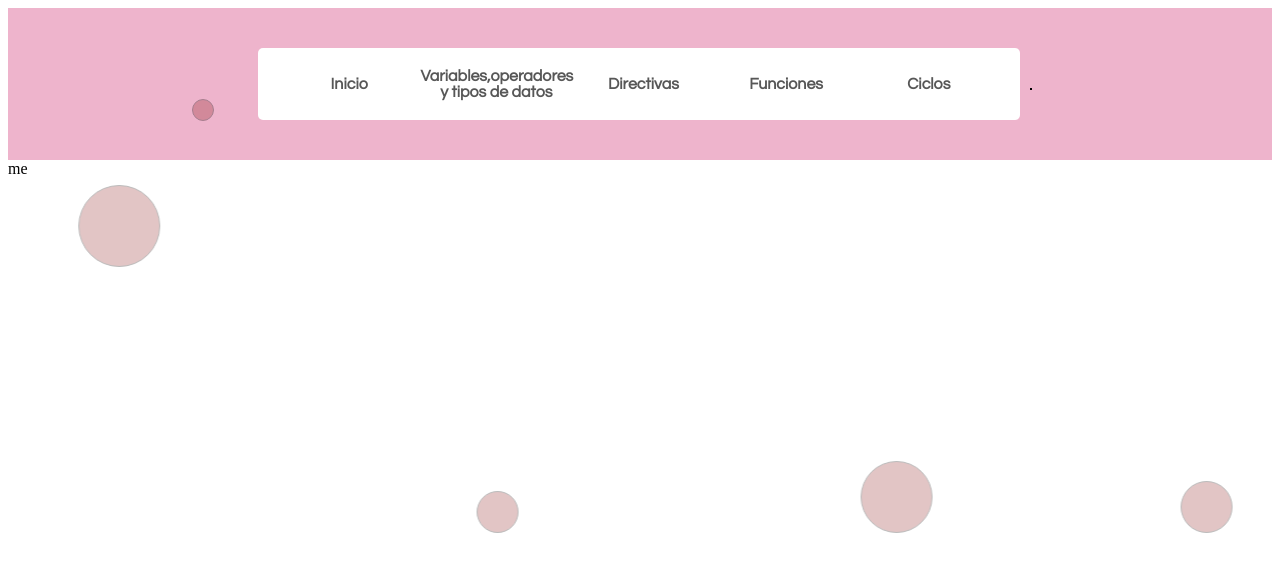
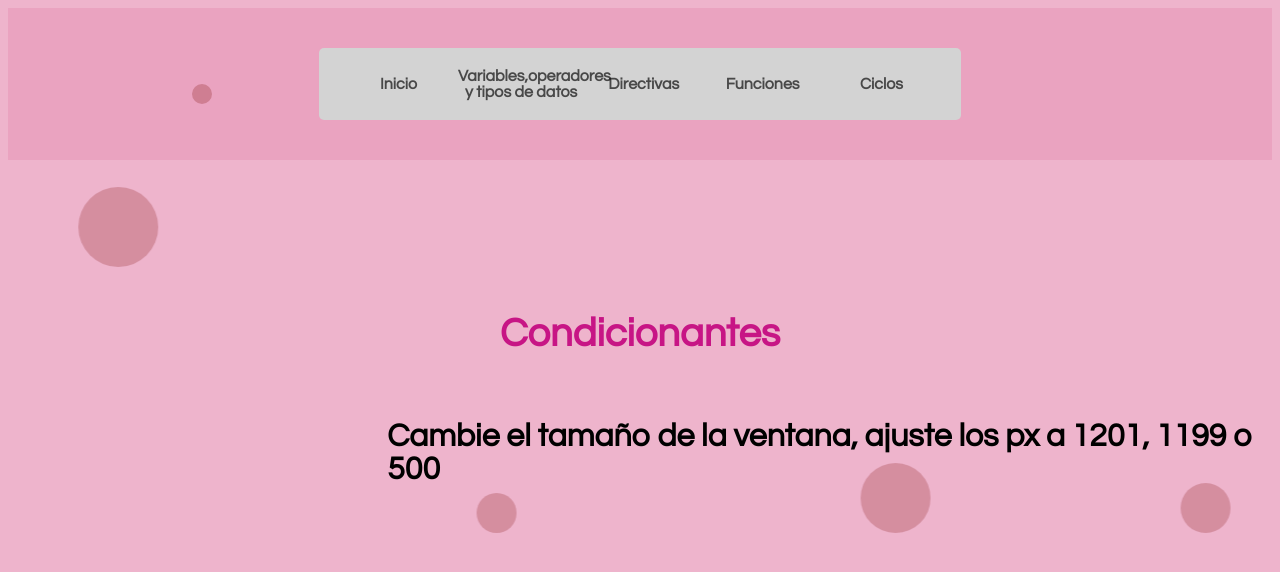
Before and after one commit to michelle-callejas/ADHD01_michelle_callejas, a plain HTML site: page paginas/pagina4.html in a window 1280 px wide. Drawn offline with Linux system fonts and the light colour scheme.

Commit message:
finalizado

```diff
--- a/css-sass/estilo4.scss
+++ b/css-sass/estilo4.scss
@@ -6,15 +6,16 @@ $font-weight: 700;
 $background-color: rgba(233, 159, 190, 0.774);
 $container-color: white;
 
-.title{
+.title {
   font-family: $font-stack;
   font-weight: 800;
   font-size: 40px;
   background-color: transparent;
   text-align: center;
+  color: mediumvioletred;
 }
 
-.titulo{
+.titulo {
   text-align: center;
 }
 
@@ -277,3 +278,66 @@ nav {
     transform: translateY(0);
   }
 }
+
+.modificador {
+  font: size 40px;
+  font-family: Century gothic;
+  animation: movimiento 2.5s linear infinite;
+  padding-left: 30%;
+}
+
+body {
+  background-color: $background-color;
+
+}
+
+main {
+  margin-top: 10%;
+  display: flex;
+  flex-direction: column;
+  justify-content: space-around;
+}
+
+@mixin respond-to($media) {
+  @if $media == 'small' {
+    @media (max-width: 599px) { @content; }
+  } @else if $media == 'medium' {
+    @media (min-width: 600px) and (max-width: 1199px) { @content; }
+  } @else if $media == 'large' {
+    @media (min-width: 1200px) { @content; }
+  }
+}
+$theme: light;
+
+.container {
+  width: 100%;
+  padding: 20px;
+  background-color: lightgrey;
+
+
+  @include respond-to('small') {
+    @if $theme == 'dark' {
+      background-color: darkgrey;
+    } @else {
+      background-color: lightcoral;
+    }
+  }
+
+  @include respond-to('medium') {
+    width: 75%;
+    @if $theme == 'dark' {
+      background-color: grey;
+    } @else {
+      background-color: lightblue;
+    }
+  }
+
+  @include respond-to('large') {
+    width: 50%;
+    @if $theme == 'dark' {
+      background-color: black;
+    } @else {
+      background-color: $theme;
+    }
+  }
+}
--- a/paginas/pagina4.html
+++ b/paginas/pagina4.html
@@ -38,13 +38,15 @@
 
     </div>
   </header>
+  <main>
+    <div class="titulo"><h1 class="title">Condicionantes</h1></div><br>
+    <h1 class="modificador">Cambie el tamaño de la ventana, ajuste los px a 1201, 1199 o 500 </h1>
+  </main>
 
 
 
-  <footer></footer>
+
 
 </body>
 
 </html>
-
-me
```
Also changed, not shown: css-sass/estilo4.css, 1 other file.
